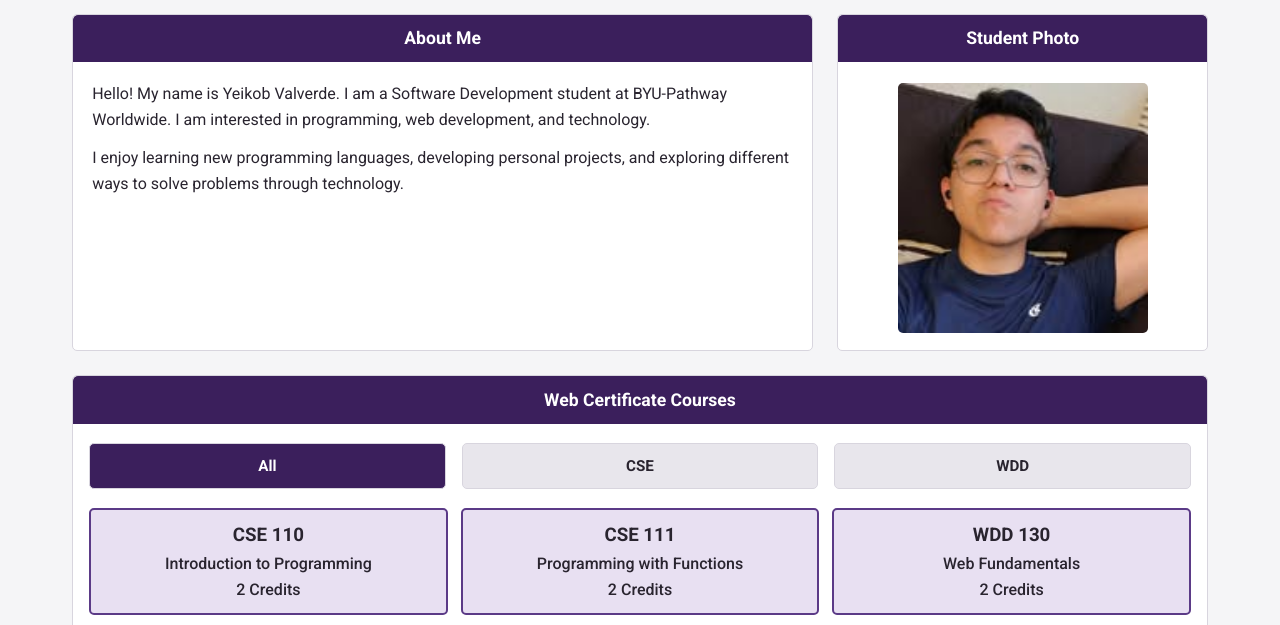
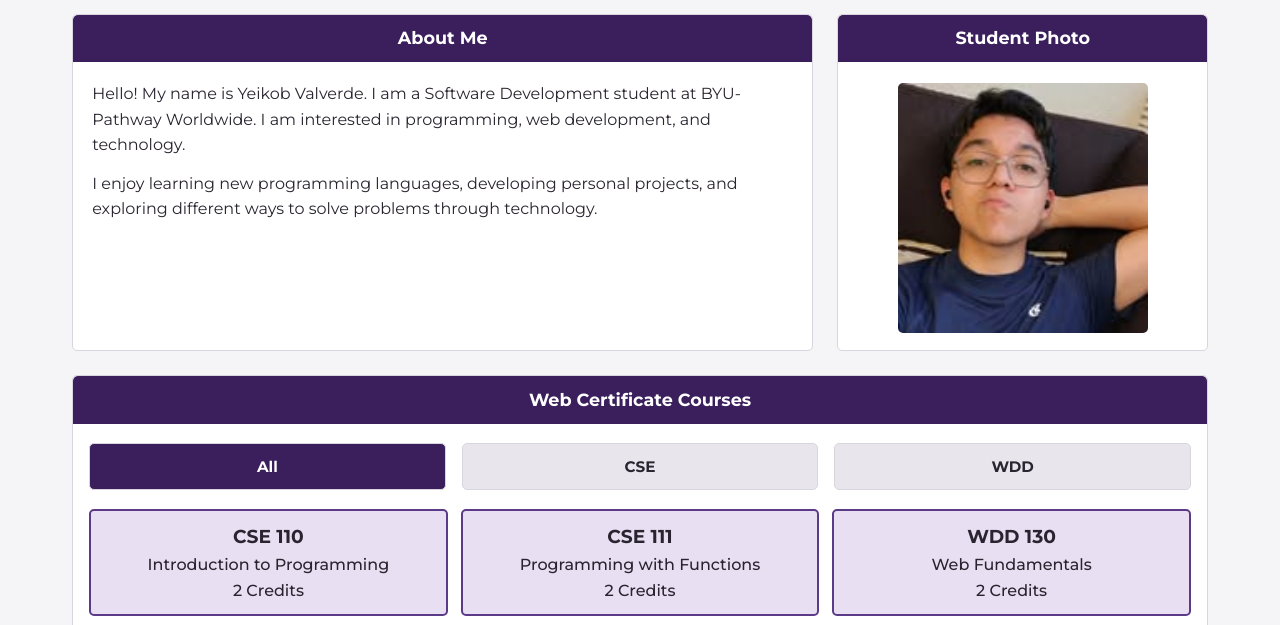
Before and after one commit to Yeikob1805/wdd231, a plain HTML site: page index.html in a window 1280 px wide. Shown: the part 236-861 px from the top of the page. Drawn offline with Linux system fonts and the light colour scheme.

Commit message:
montserrat

```diff
--- a/index.html
+++ b/index.html
@@ -11,7 +11,7 @@
 
     <link rel="preconnect" href="https://fonts.googleapis.com">
     <link rel="preconnect" href="https://fonts.gstatic.com" crossorigin>
-    <link href="https://fonts.googleapis.com/css2?family=Roboto:wght@400;500;700&display=swap" rel="stylesheet">
+    <link href="https://fonts.googleapis.com/css2?family=Montserrat:wght@400;500;600;700&display=swap" rel="stylesheet">
 
     <link rel="stylesheet" href="styles/small.css">
     <link rel="stylesheet" href="styles/larger.css">
--- a/styles/small.css
+++ b/styles/small.css
@@ -18,7 +18,7 @@
 }
 
 body {
-    font-family: 'Roboto', sans-serif;
+    font-family: 'Montserrat', sans-serif;
     background-color: var(--background-color);
     color: var(--text-color);
     line-height: 1.6;
```
